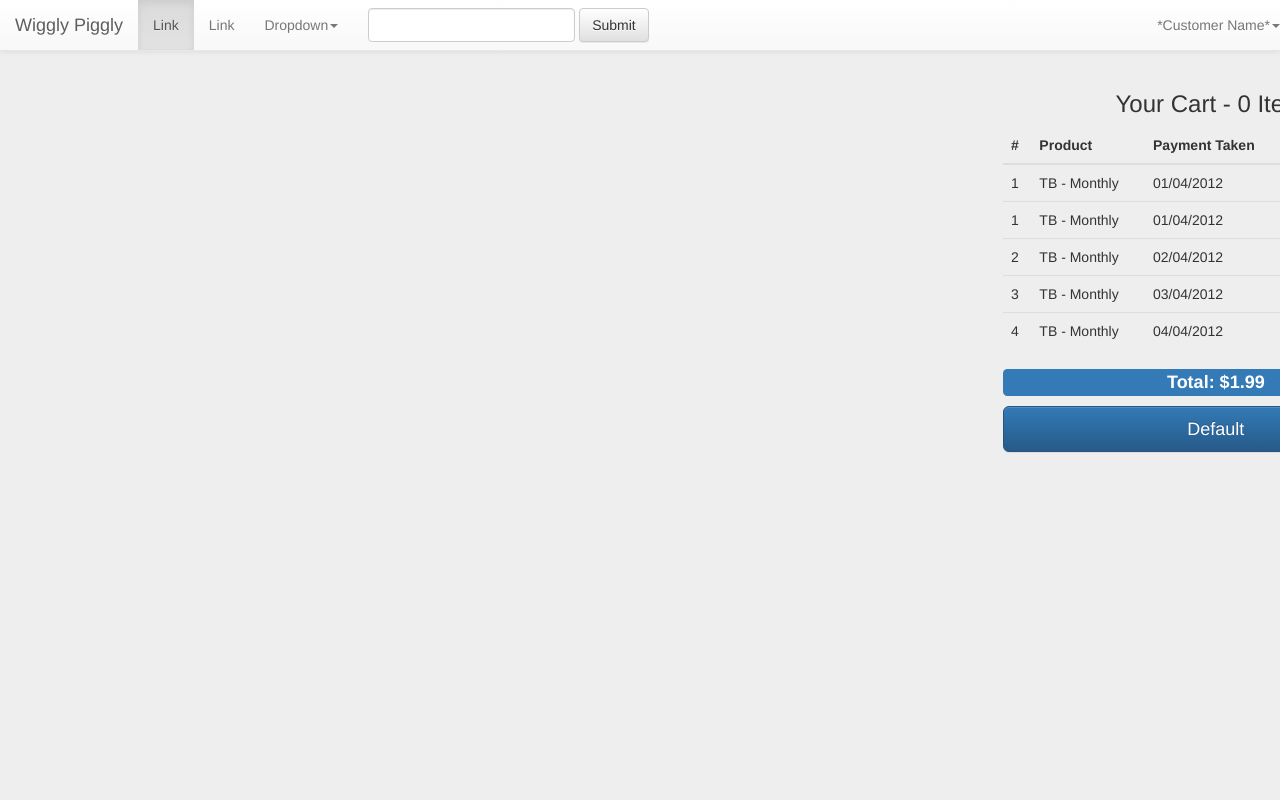
After one commit to revelsn/CS3389-Spring-2017-Group2, a PHP site: page /customerDash.php in a window 1280 px wide. The commit adds this page. Run offline with PHP 8.4, Linux system fonts and the light colour scheme; data that the repository does not hold is empty; some libraries are stand-ins or nearby versions.

Commit message:
Added Customer Dashboard Page / DB Inventory Access File
This commit includes a customerDash.php file which currently looks like
the order page for the customer. A database access file for the
inventory has also been created. A placeholder png was added to the
project with this commit for use until we get further direction on how
images will work.

```diff
--- /dev/null
+++ b/DBInventory.php
@@ -0,0 +1,42 @@
+<?php
+/**
+ * Created by PhpStorm.
+ * User: EDWid
+ * Date: 3/20/2017
+ * Time: 4:47 PM
+ */
+function returnInStockInv() {
+
+    $DB_HOST = '35.184.123.250';
+    $DB_NAME = 'wigglydb';
+    $DB_USER = 'web';
+    $DB_PASSWORD = 'kMC`NX,<NcCk!>7E';
+//setup for creating PDO
+    $dsn = "mysql:host=$DB_HOST;dbname=$DB_NAME";
+    $opt = [
+        PDO::ATTR_ERRMODE            => PDO::ERRMODE_EXCEPTION,
+        PDO::ATTR_DEFAULT_FETCH_MODE => PDO::FETCH_ASSOC,
+        PDO::ATTR_EMULATE_PREPARES   => false,
+    ];
+//create PDO
+    $pdo = new PDO($dsn, $DB_USER, $DB_PASSWORD, $opt);
+//prepare SQL statement and execute looking for items in stock that the customer can buy
+    $stmt = $pdo->prepare('SELECT itemName, price, outOfStock FROM Items WHERE outOfStock = 0') or die ('Unable to execute query. '. mysqli_error($dsn));
+    $stmt->execute();
+    $table = $stmt->fetchAll(PDO::FETCH_ASSOC);
+
+    $html = "";
+    //loop through all the items the query found and create some HTML code to show it to the customer
+    //this code is almost completely nonfunctional, only for visuals right now.
+    foreach ($table as $row) {
+        $html .= " <div class=\"col-md-3\">
+            <h3><span class=\"label label-info\" style=\"display: block\">".
+            $row['itemName'].
+            "</span></h3><img alt='Bootstrap Image Preview' src='grocery_dummy.jpg' class='img-responsive center-block'/>
+                    <button type='button' class='btn btn-block btn-info'>Add to Cart</button></div>";
+    }
+
+    return $html;
+}
+
+?>
--- /dev/null
+++ b/customerDash.php
@@ -0,0 +1,207 @@
+<!DOCTYPE html>
+<html lang="en">
+<head>
+    <meta charset="utf-8">
+    <meta name="viewport" content="width=device-width, initial-scale=1, shrink-to-fit=no">
+    <meta name="description" content="">
+    <meta name="author" content="">
+
+    <title>Dashboard Template for Bootstrap</title>
+
+    <?php
+    include "defaultscripts.php";
+    ?>
+    <!-- Custom styles for this template -->
+    <link href="dashboard.css" rel="stylesheet">
+</head>
+
+<body>
+<div class="container-fluid">
+    <div class="row">
+        <div class="col-md-12">
+            <nav class="navbar navbar-default navbar-fixed-top" role="navigation">
+                <div class="navbar-header">
+
+                    <button type="button" class="navbar-toggle" data-toggle="collapse" data-target="#bs-example-navbar-collapse-1">
+                        <span class="sr-only">Toggle navigation</span><span class="icon-bar"></span><span class="icon-bar"></span><span class="icon-bar"></span>
+                    </button> <a class="navbar-brand" href="#">Wiggly Piggly</a>
+                </div>
+
+                <div class="collapse navbar-collapse" id="bs-example-navbar-collapse-1">
+                    <ul class="nav navbar-nav">
+                        <li class="active">
+                            <a href="#">Link</a>
+                        </li>
+                        <li>
+                            <a href="#">Link</a>
+                        </li>
+                        <li class="dropdown">
+                            <a href="#" class="dropdown-toggle" data-toggle="dropdown">Dropdown<strong class="caret"></strong></a>
+                            <ul class="dropdown-menu">
+                                <li>
+                                    <a href="#">Action</a>
+                                </li>
+                                <li>
+                                    <a href="#">Another action</a>
+                                </li>
+                                <li>
+                                    <a href="#">Something else here</a>
+                                </li>
+                                <li class="divider">
+                                </li>
+                                <li>
+                                    <a href="#">Separated link</a>
+                                </li>
+                                <li class="divider">
+                                </li>
+                                <li>
+                                    <a href="#">One more separated link</a>
+                                </li>
+                            </ul>
+                        </li>
+                    </ul>
+                    <form class="navbar-form navbar-left" role="search">
+                        <div class="form-group">
+                            <input class="form-control" type="text" />
+                        </div>
+                        <button type="submit" class="btn btn-default">
+                            Submit
+                        </button>
+                    </form>
+                    <ul class="nav navbar-nav navbar-right">
+                        <li class="dropdown">
+                            <a href="#" class="dropdown-toggle" data-toggle="dropdown">*Customer Name*<strong class="caret"></strong></a>
+                            <ul class="dropdown-menu">
+                                <li>
+                                    <a href="#">Action</a>
+                                </li>
+                                <li>
+                                    <a href="#">Another action</a>
+                                </li>
+                                <li>
+                                    <a href="#">Something else here</a>
+                                </li>
+                                <li class="divider">
+                                </li>
+                                <li>
+                                    <a href="#">Separated link</a>
+                                </li>
+                            </ul>
+                        </li>
+                    </ul>
+                </div>
+
+            </nav>
+        </div>
+    </div>
+    <div class="row">
+        <div class="col-md-8">
+            <div class="row">
+                <?php
+                require_once('DBInventory.php');
+                echo returnInStockInv();
+                ?>
+            </div>
+        </div>
+        <div class="col-md-4 sidebar">
+            <h3 class="text-center">
+                Your Cart - 0 Items
+            </h3>
+            <table class="table">
+                <thead>
+                <tr>
+                    <th>
+                        #
+                    </th>
+                    <th>
+                        Product
+                    </th>
+                    <th>
+                        Payment Taken
+                    </th>
+                    <th>
+                        Status
+                    </th>
+                </tr>
+                </thead>
+                <tbody>
+                <tr>
+                    <td>
+                        1
+                    </td>
+                    <td>
+                        TB - Monthly
+                    </td>
+                    <td>
+                        01/04/2012
+                    </td>
+                    <td>
+                        Default
+                    </td>
+                </tr>
+                <tr>
+                    <td>
+                        1
+                    </td>
+                    <td>
+                        TB - Monthly
+                    </td>
+                    <td>
+                        01/04/2012
+                    </td>
+                    <td>
+                        Approved
+                    </td>
+                </tr>
+                <tr>
+                    <td>
+                        2
+                    </td>
+                    <td>
+                        TB - Monthly
+                    </td>
+                    <td>
+                        02/04/2012
+                    </td>
+                    <td>
+                        Declined
+                    </td>
+                </tr>
+                <tr>
+                    <td>
+                        3
+                    </td>
+                    <td>
+                        TB - Monthly
+                    </td>
+                    <td>
+                        03/04/2012
+                    </td>
+                    <td>
+                        Pending
+                    </td>
+                </tr>
+                <tr>
+                    <td>
+                        4
+                    </td>
+                    <td>
+                        TB - Monthly
+                    </td>
+                    <td>
+                        04/04/2012
+                    </td>
+                    <td>
+                        Call in to confirm
+                    </td>
+                </tr>
+                </tbody>
+            </table> <h3><span class="label label-primary" style="display: block">Total: $1.99</span></h3>
+            <button type="button" class="btn btn-primary btn-lg btn-block">
+                Default
+            </button>
+        </div>
+    </div>
+</div>
+</body>
+</html>
--- /dev/null
+++ b/dashboard.css
@@ -0,0 +1,70 @@
+/*
+ * Base structure
+ */
+
+/* Move down content because we have a fixed navbar that is 50px tall */
+body {
+    padding-top: 50px;
+}
+
+/*
+ * Typography
+ */
+
+h1 {
+    margin-bottom: 20px;
+    padding-bottom: 9px;
+    border-bottom: 1px solid #eee;
+}
+
+/*
+ * Sidebar
+ */
+
+.sidebar {
+    position: fixed;
+    top: 51px;
+    left: 1003px;
+    bottom: 0;
+    z-index: 1000;
+    padding: 20px;
+    overflow-x: hidden;
+    overflow-y: auto; /* Scrollable contents if viewport is shorter than content. */
+    border-right: 1px solid #eee;
+}
+
+/* Sidebar navigation */
+.sidebar {
+    padding-left: 0;
+    padding-right: 0;
+}
+
+.sidebar .nav {
+    margin-bottom: 20px;
+}
+
+.sidebar .nav-item {
+    width: 100%;
+}
+
+.sidebar .nav-item + .nav-item {
+    margin-left: 0;
+}
+
+.sidebar .nav-link {
+    border-radius: 0;
+}
+
+/*
+ * Dashboard
+ */
+
+/* Placeholders */
+.placeholders {
+    padding-bottom: 3rem;
+}
+
+.placeholder img {
+    padding-top: 1.5rem;
+    padding-bottom: 1.5rem;
+}
```
Also changed, not shown: register.php (+1 -6 lines), grocery_dummy.jpg (added).
